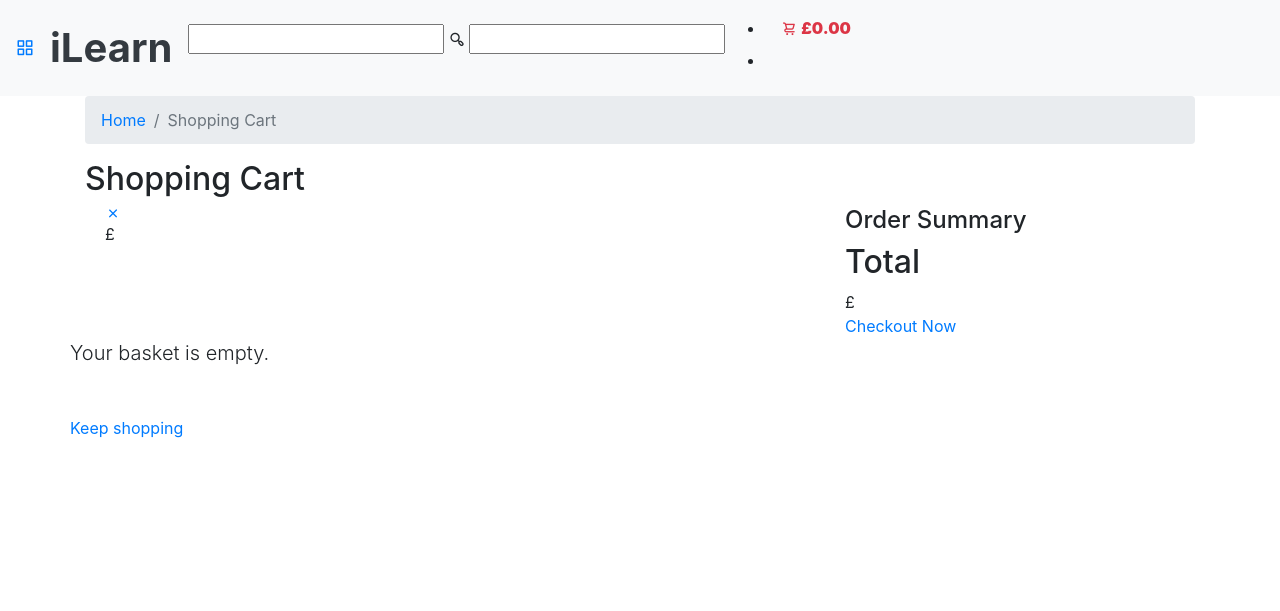
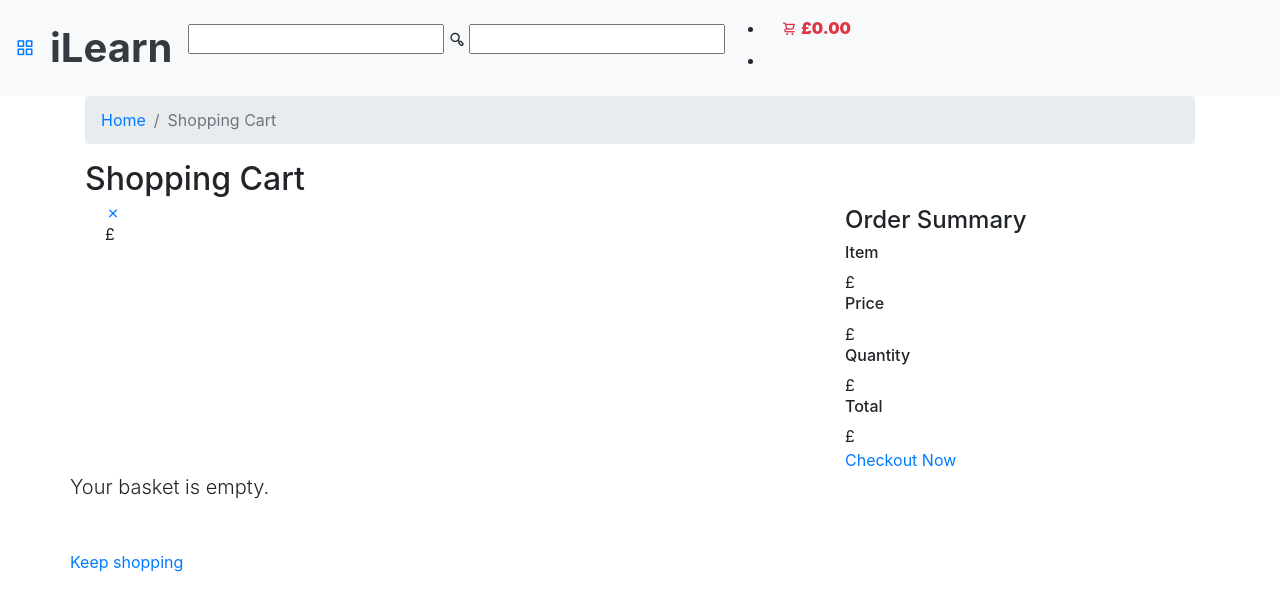
Before and after one commit to patrycja-io/ilearn, a Django app: page /basket/ in a window 1280 px wide. Shown: the top 611 px of the page. Run offline with Django 3.2, Linux system fonts and the light colour scheme; some libraries are stand-ins or nearby versions.

Commit message:
added order summary

```diff
--- a/ilearn_store/store/templates/store/basket.html
+++ b/ilearn_store/store/templates/store/basket.html
@@ -57,17 +57,29 @@
                         </div>
                         <div class="summary">
                             <div class="order_title">
-                                <h2>Total</h2>
+                                <h6>Item</h6>
                                 <div class="order_price_">£</div>
                             </div>
-                            <a href="" class="checkout_btn">Checkout Now</a>
+                            <div class="order_title">
+                                <h6>Price</h6>
+                                <div class="order_price_">£</div>
+                            </div>
+                            <div class="order_title">
+                                <h6>Quantity</h6>
+                                <div class="order_price_">£</div>
+                            </div>
+                            <div class="order_title">
+                                <h6>Total</h6>
+                                <div class="order_price_">£</div>
+                            </div>
+                            <a href="{% url 'checkout' %}" class="checkout_btn">Checkout Now</a>
                         </div>
                     </div>
                 </div>
 
                 <div class="sign_form">
                     <p class="lead mb-5">Your basket is empty.</p>
-                    <a href="" class="btn_back_red">
+                    <a href="{% url 'store' %}" class="btn_back_red">
                         <i class="fas fa-chevron-left"></i>
                         <span> Keep shopping </span>
                     </a>
```
